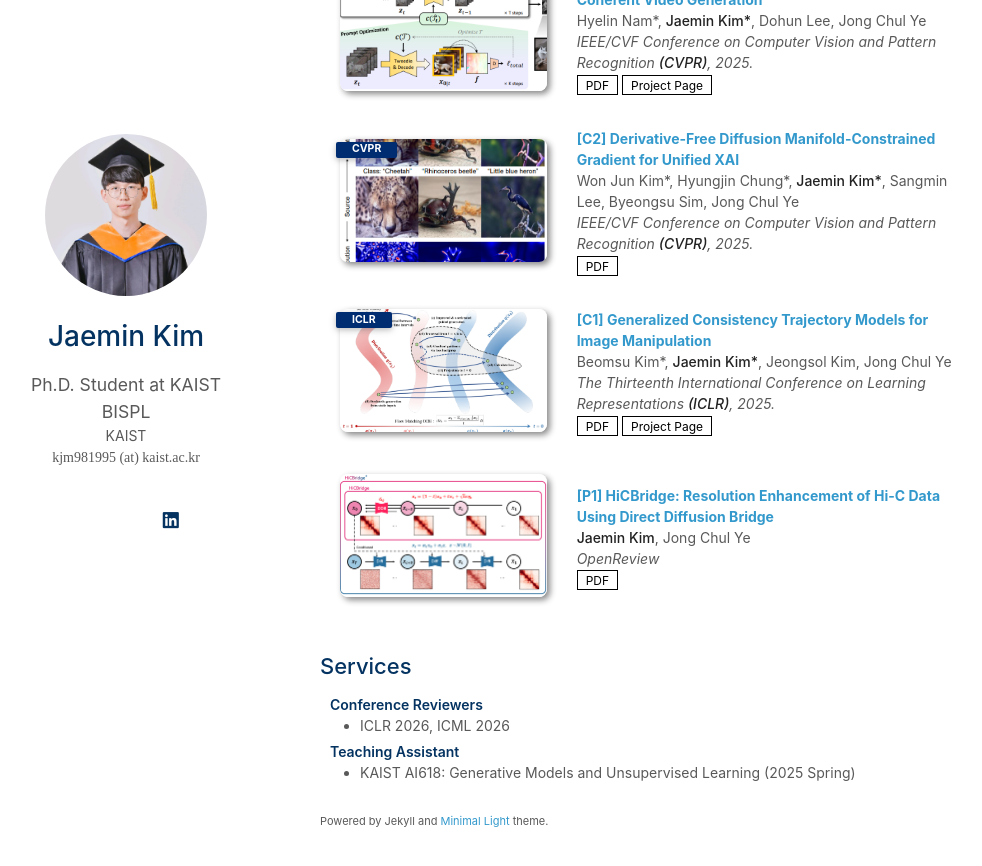
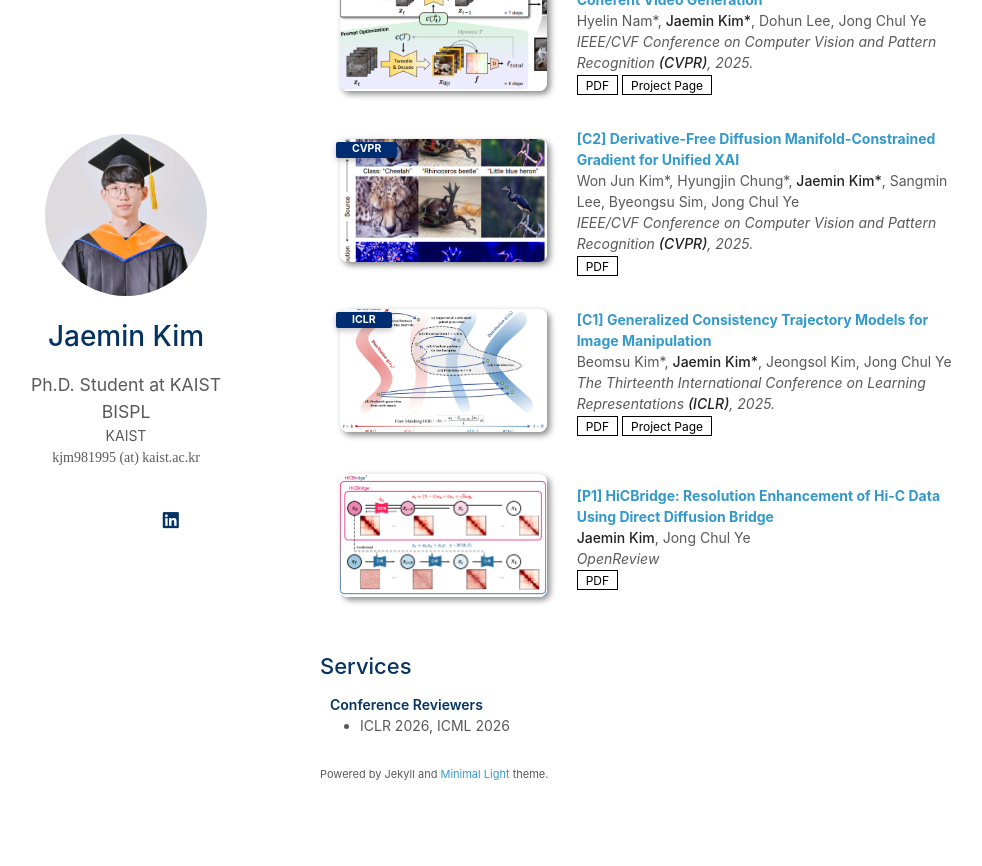
Before and after one commit to kjm981995/kjm981995.github.io, a Jekyll site: the page built from index.md, in a window 1280 px wide and 900 px high, scrolled down 1558 px. Shown: the top 866 px of the window, without its empty margins (150-1132 px from the left). Built offline with Jekyll 4.4.1, drawn with Linux system fonts in a browser that asks for light colours; a style sheet for code colours, icons or effects is not loaded; our own code applies the rules of GitHub Pages for plain Markdown files.

Commit message:
Update services.md

```diff
--- a/_includes/services.md
+++ b/_includes/services.md
@@ -5,9 +5,3 @@
 <ul style="margin:0 0 5px;">
   <li>ICLR 2026, ICML 2026</li>
 </ul>
-
-<h4 style="margin:0 10px 0;">Teaching Assistant</h4>
-
-<ul style="margin:0 0 5px;">
-  <li>KAIST AI618: Generative Models and Unsupervised Learning (2025 Spring)</li>
-</ul>
```
